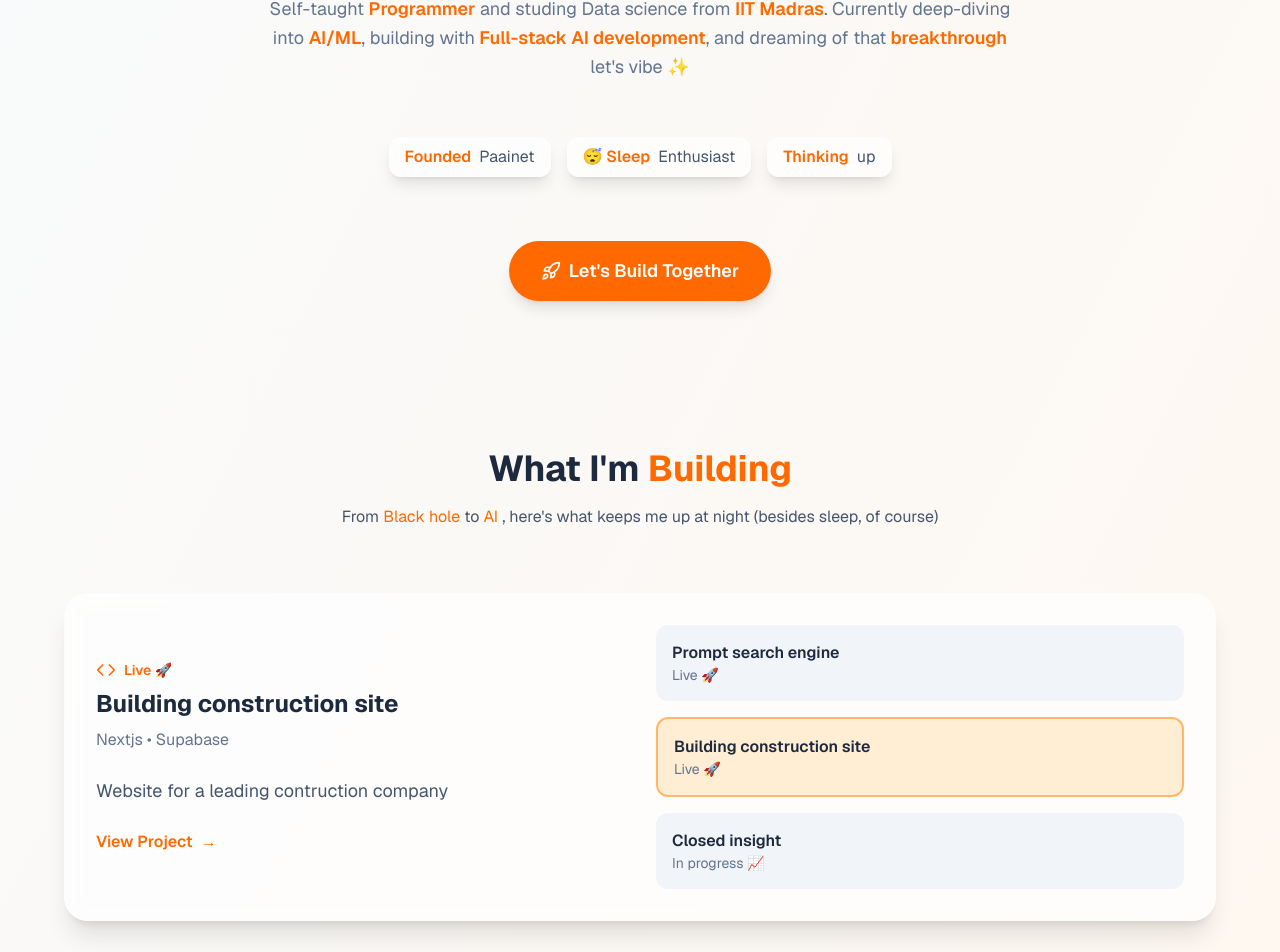
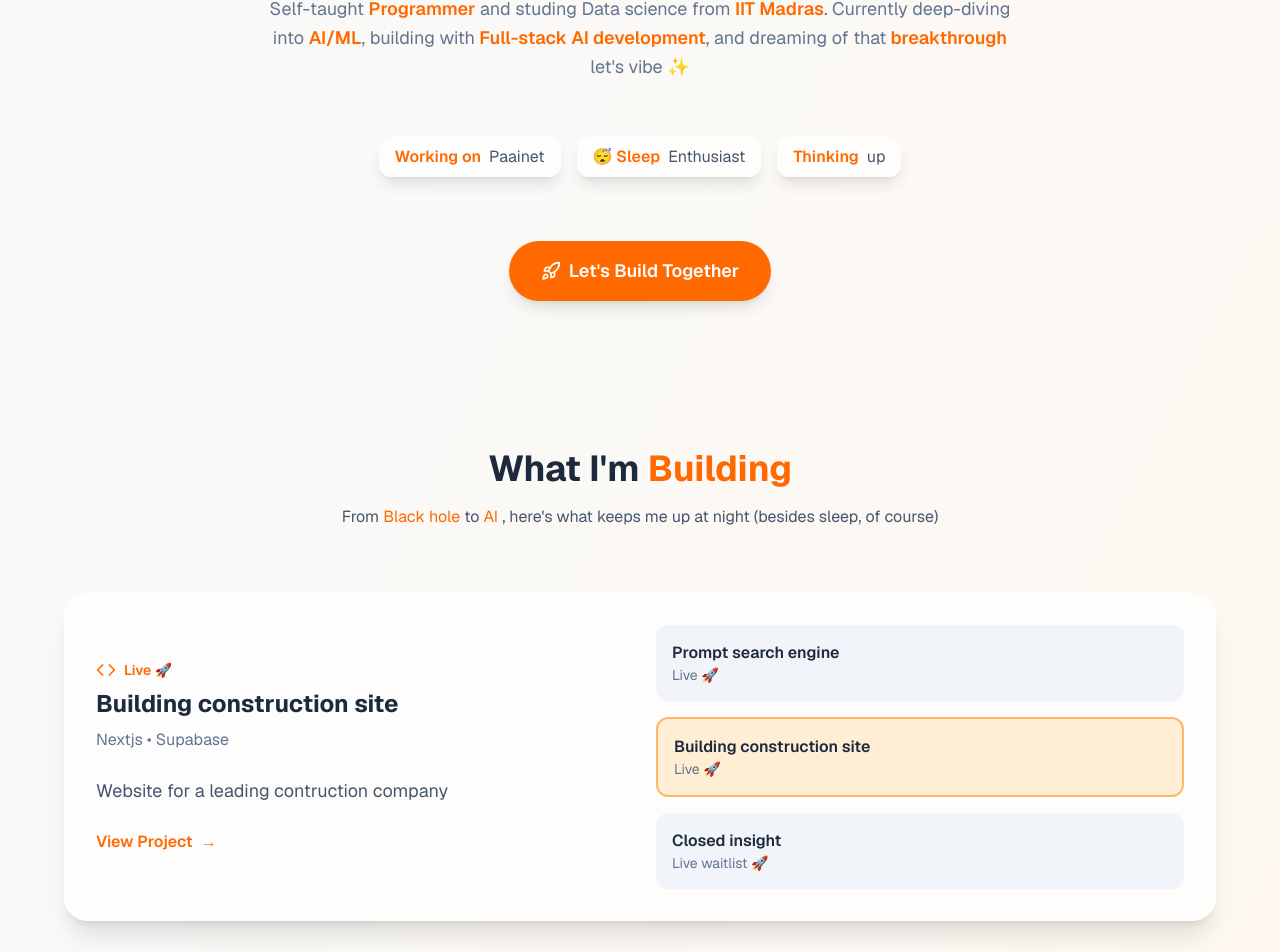
Before and after one commit to Aayush-coder-503/Aayush-portfolio, a Next.js app: page / in a window 1280 px wide. Shown: the part 431-1383 px from the top of the page. Built offline with nearby package versions, Linux system fonts and the light colour scheme; no server answers; the database is empty.

Commit message:
Live closed insights

```diff
--- a/src/app/page.tsx
+++ b/src/app/page.tsx
@@ -113,8 +113,8 @@ export default function AayushPortfolio() {
       title: "Closed insight",
       tech: "Nextjs • Supabase • LLM • Python",
       description: "Ai powered Ycombinator application analyser",
-      status: "In progress 📈",
-      link: null // no link yet
+      status: "Live waitlist 🚀",
+      link: "https://www.closedinsights.com/"
     }
   ];
 
@@ -253,7 +253,7 @@ export default function AayushPortfolio() {
           {/* Quick Stats */}
           <div className="flex flex-wrap justify-center gap-4 pt-6">
             <div className="bg-white/70 backdrop-blur-sm rounded-xl px-4 py-2 shadow-lg">
-              <span className="text-orange-500 font-semibold">Founded</span>
+              <span className="text-orange-500 font-semibold">Working on</span>
               <span className="text-slate-600 ml-2">Paainet</span>
             </div>
             <div className="bg-white/70 backdrop-blur-sm rounded-xl px-4 py-2 shadow-lg">
```
